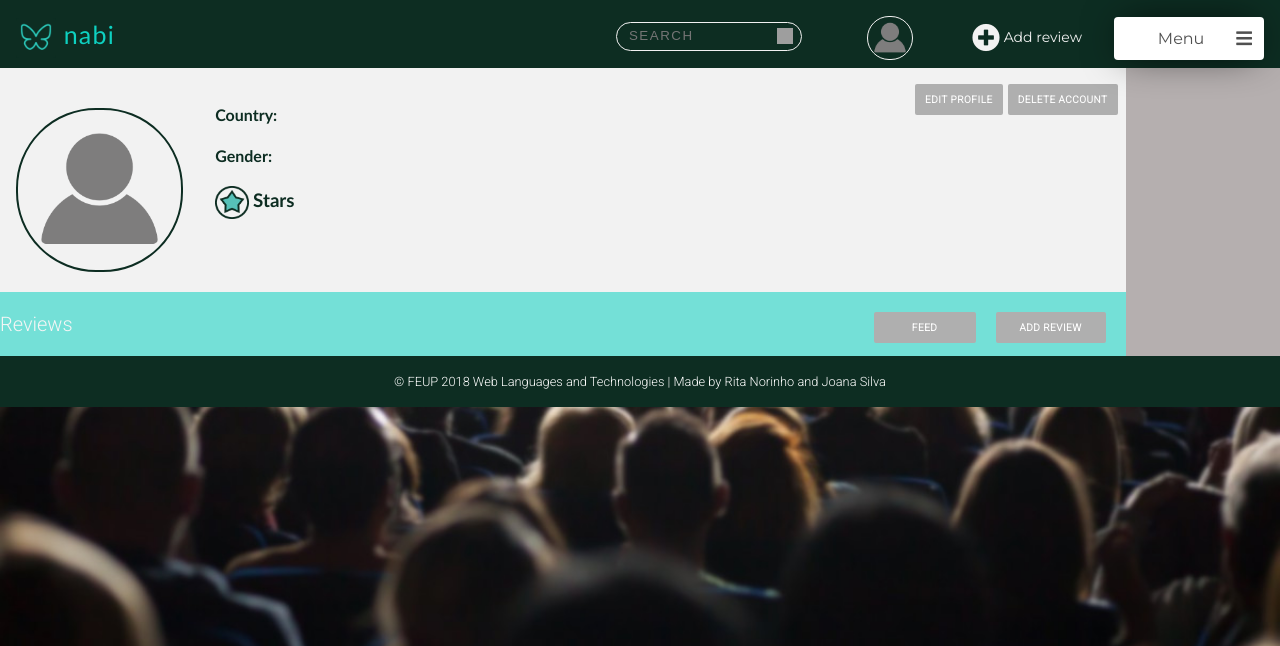
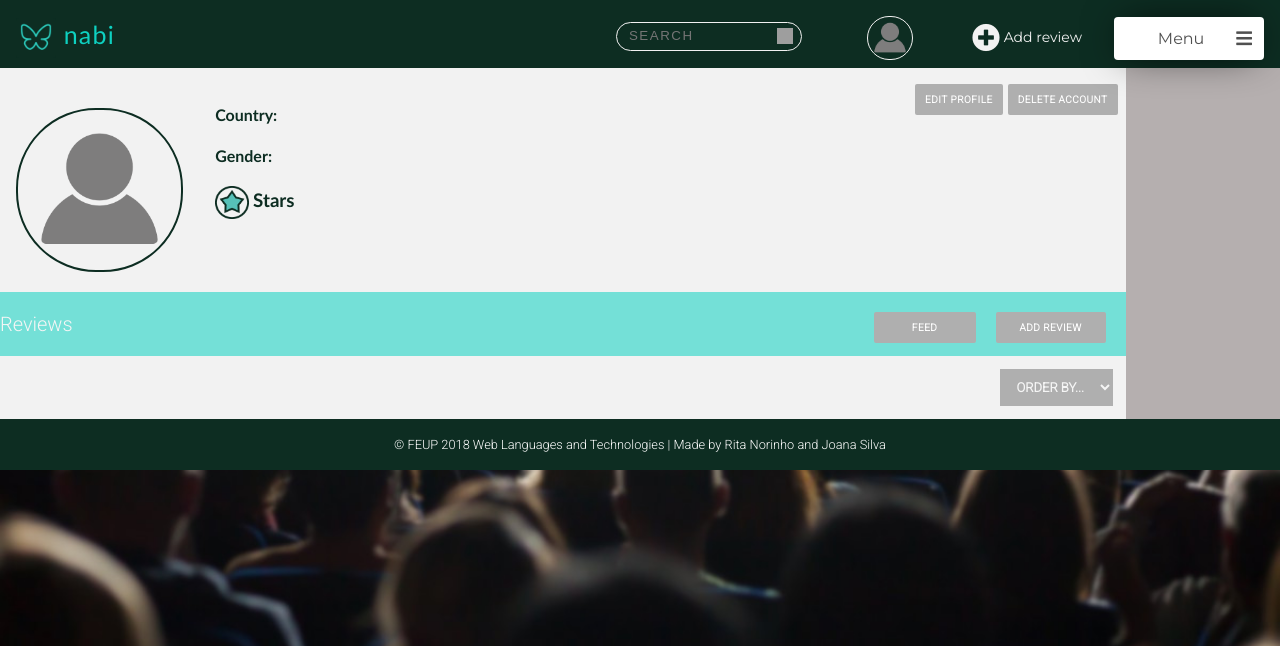
Before and after one commit to jmcsilva98/LTW-FEUP, a PHP site: page /pages/profile.php in a window 1280 px wide. Shown: the top 646 px of the page. Run offline with PHP 8.4, Linux system fonts and the light colour scheme; the visitor is signed in with stand-in values (Sample User, id 1); data comes from the database, SQL or seed files in the repository; some libraries are stand-ins or nearby versions; grey boxes are pictures that could not be loaded.

Commit message:
added orderby select

```diff
--- a/css/style.css
+++ b/css/style.css
@@ -1175,3 +1175,29 @@ ul#comment_nav h4{
     text-justify: inter-word;
     line-height: 1.5;
 }
+
+/*ORDER BY SELECT*/
+
+.orderBy{
+border:0;
+     margin: 1em;
+     float: right;
+     padding: 10px 0px;
+     cursor: pointer;
+     width: 10%;
+     outline: 0;
+     background:var(--color-buttons);
+    margin-top:1em;
+    color: whitesmoke;
+    font-family: 'Roboto', sans-serif;
+    text-transform: uppercase;
+    font-weight: bold;
+    text-align: center;
+    font-size: 13px;
+
+}
+
+.orderBy option:hover{
+    color:#505050;
+    cursor: pointer;
+}
--- a/templates/tpl_draw_reviews.php
+++ b/templates/tpl_draw_reviews.php
@@ -5,6 +5,14 @@
 <body>
 
     <?php function draw_reviews($reviews){?>
+
+     <!-- Colocar a funcao no onchange, acho eu. Pesquisei e diz que altera para o que queremos sem fazer reload da pagina-->
+    <select name="orderBy" class="orderBy">
+        <option value="" > Order By...</option>
+        <option value="mostRecent" onChange=""> Most Recent </option>
+        <option value="mostLikes" onChange=""> Most Likes </option>
+        <option value="mostComments" onChange=""> Most Comments </option>
+    </select>
 
     <?php foreach($reviews as $review){?>
         <article data-id="<?=$review['ID']?>" user-id="<?=$review['UserID']?>">
```
